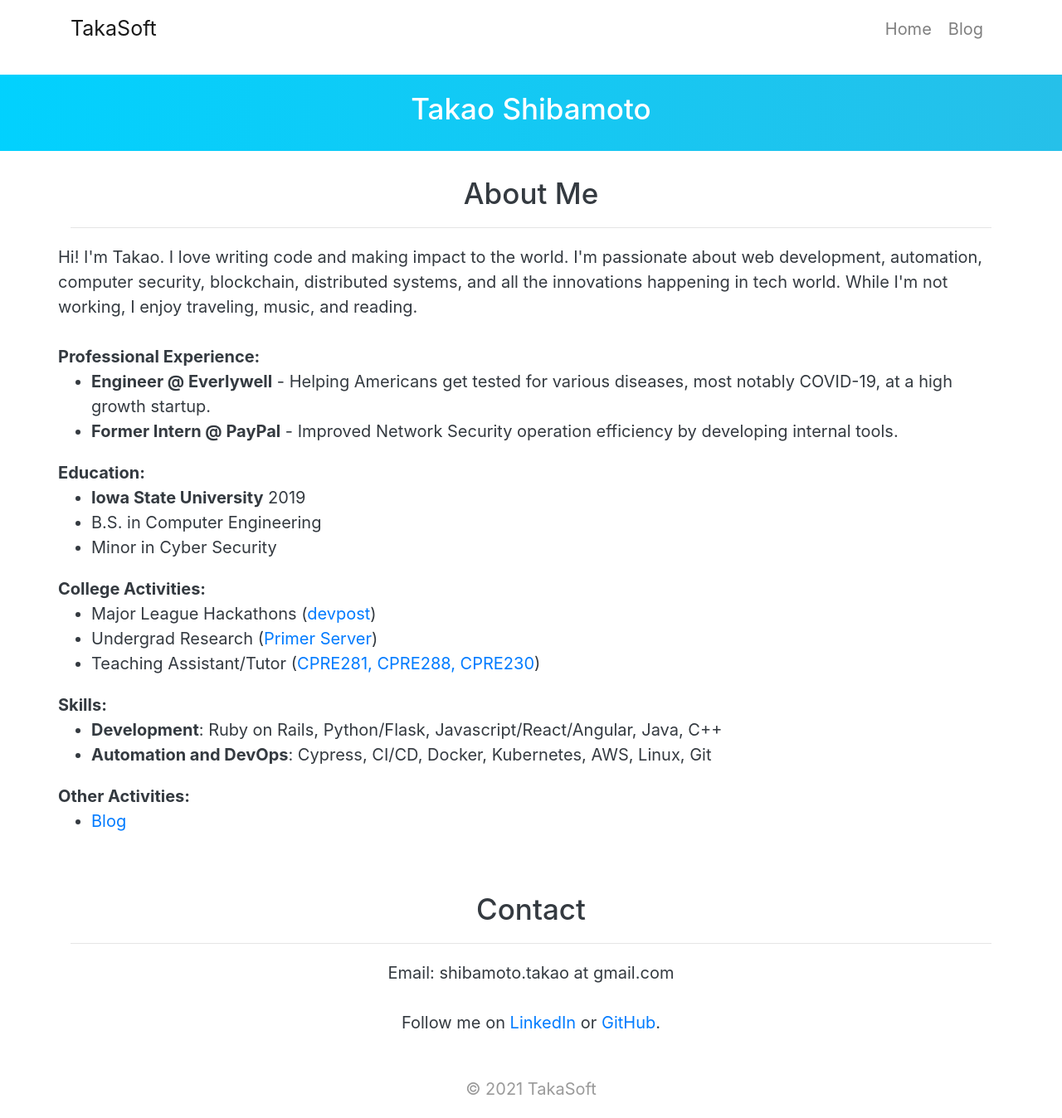
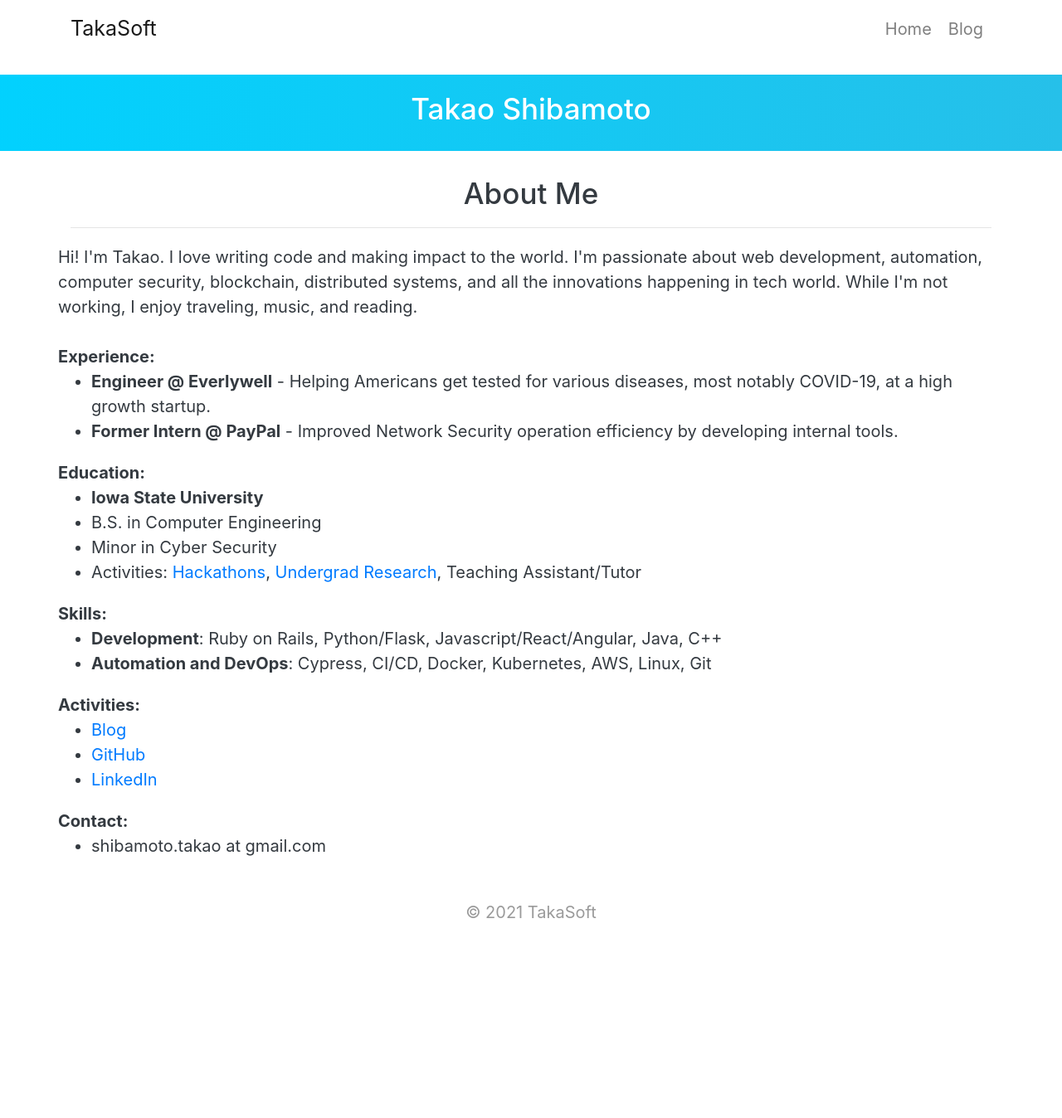
Before and after one commit to takasoft/takasoft.github.io, a Jekyll site: the page built from index.html, in a window 1280 px wide. Shown: the whole page at 83% size. Built offline with Jekyll 4.4.1, drawn with Linux system fonts in a browser that asks for light colours; after the commit the page ends 1135 px from its top, so only the background shows below that.

Commit message:
update index.html

```diff
--- a/index.html
+++ b/index.html
@@ -18,7 +18,7 @@ title: Home
     </div>
     <br>
     <div class="row">
-      <b>Professional Experience:</b>
+      <b>Experience:</b>
     </div>
     <div class="row">
       <ul>
@@ -28,29 +28,19 @@ title: Home
     </div>
 
     <div class="row">
-      <b>Education: </b>
+      <b>Education:</b>
     </div>
     <div class="row">
       <ul>
-        <li><b>Iowa State University</b> 2019</li>
+        <li><b>Iowa State University</b></li>
         <li>B.S. in Computer Engineering</li>
         <li>Minor in Cyber Security</li>
+        <li>Activities: <a href="https://devpost.com/takao-shibamoto" target="_blank">Hackathons</a>, <a href="{{ site.url }}{{ site.baseurl }}/blog/ncur-primer-server">Undergrad Research</a>, Teaching Assistant/Tutor</li>
       </ul>
     </div>
 
     <div class="row">
-      <b>College Activities: </b>
-    </div>
-    <div class="row">
-      <ul>
-        <li>Major League Hackathons (<a href="https://devpost.com/takao-shibamoto" target="_blank">devpost</a>)</li>
-        <li>Undergrad Research (<a href="{{ site.url }}{{ site.baseurl }}/blog/ncur-primer-server">Primer Server</a>)</li>
-        <li>Teaching Assistant/Tutor (<a href="https://catalog.iastate.edu/collegeofengineering/computerengineering/#courseinventory" target="_blank">CPRE281, CPRE288, CPRE230</a>)</li>
-      </ul>
-    </div>
-
-    <div class="row">
-      <b>Skills: </b>
+      <b>Skills:</b>
     </div>
     <div class="row">
       <ul>
@@ -60,24 +50,23 @@ title: Home
     </div>
 
     <div class="row">
-      <b>Other Activities: </b>
+      <b>Activities:</b>
     </div>
     <div class="row">
       <ul>
         <li><a href="{{ site.url }}{{ site.baseurl }}/blog">Blog</a></li>
+        <li><a href="https://github.com/takasoft" target="_blank">GitHub</a></li>
+        <li><a href="https://www.linkedin.com/in/takao-shibamoto" target="_blank">LinkedIn</a></li>
+      </ul>
+    </div>
+
+    <div class="row">
+      <b>Contact:</b>
+    </div>
+    <div class="row">
+      <ul>
+        <li>shibamoto.takao at gmail.com</li>
       </ul>
     </div>
   </div>
 </div>
-
-<div id="contact" class="p-3 mb-2 bg-transparent text-dark">
-  <div class="container">
-    <h3 class="story-title">Contact</h3>
-    <hr>
-    <p class="story-title">
-      Email: shibamoto.takao at gmail.com<br><br>
-
-      Follow me on <a href="https://www.linkedin.com/in/takao-shibamoto" target="_blank">LinkedIn</a> or <a href="https://github.com/takasoft" target="_blank">GitHub</a>.
-    </p>
-  </div>
-</div>
```
